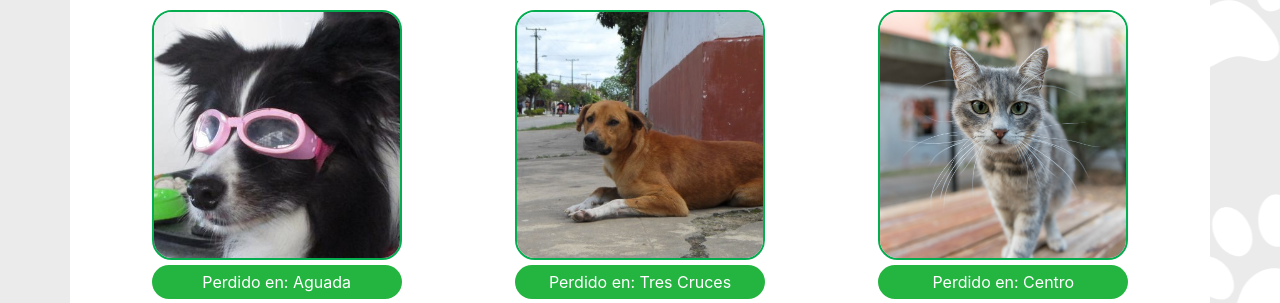
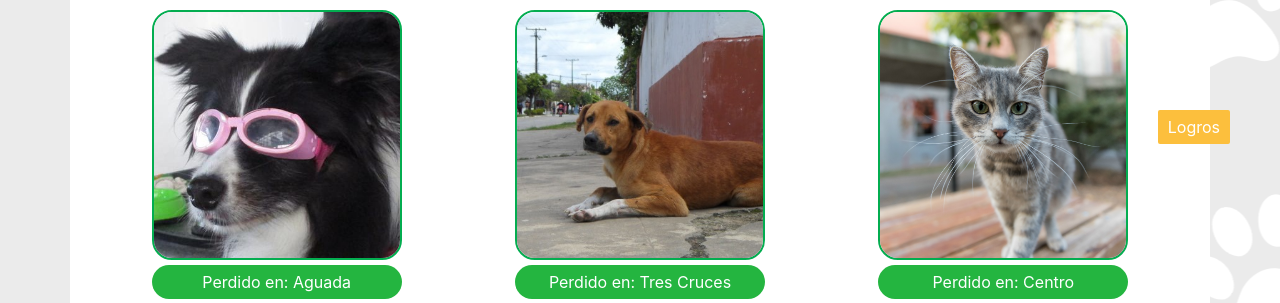
Before and after one commit to Shadowpride/Mascotas-Perdidas.uy, a Django app: page / in a window 1280 px wide. Shown: the part 616-919 px from the top of the page. Run offline with Django 3.2, Linux system fonts and the light colour scheme; data comes from the database, SQL or seed files in the repository; parts of the project's set-up code (start-up, migrations or seed data) failed here and were passed over; some libraries are stand-ins or nearby versions.

Commit message:
Introducir boton de logros | prototipo, HAY QUE EDITAR

```diff
--- a/Mascotasperdidas/Mascotasperdidas/static/css/style.css
+++ b/Mascotasperdidas/Mascotasperdidas/static/css/style.css
@@ -4,6 +4,29 @@ body {
   background-size: cover;
 
   min-height: 100vh;
+}
+
+/*   ------------------   BOTON FLOTANTE   ------------------   */
+
+.botonflotante{
+  display: inline-block;
+  position: fixed;
+  bottom: 40px;
+  right: 50px;
+
+  background-color: rgb(252, 191, 61);
+  color: white;
+
+  text-decoration: none;
+
+  padding: 5px 10px;
+
+  border-radius: 2px;
+}
+
+.botonflotante:hover {
+  text-decoration: none;
+  color: white;
 }
 
 /*   ------------------   LOGIN Y LOGOUT   ------------------   */
--- a/Mascotasperdidas/Mascotasperdidas/templates/home.html
+++ b/Mascotasperdidas/Mascotasperdidas/templates/home.html
@@ -88,5 +88,9 @@
             </div>
         </div>
     </div>
+
+    <a href="{% url 'historial' %}" class="botonflotante">Logros</a>
+
     {% endblock %}
+
 </section>
```
